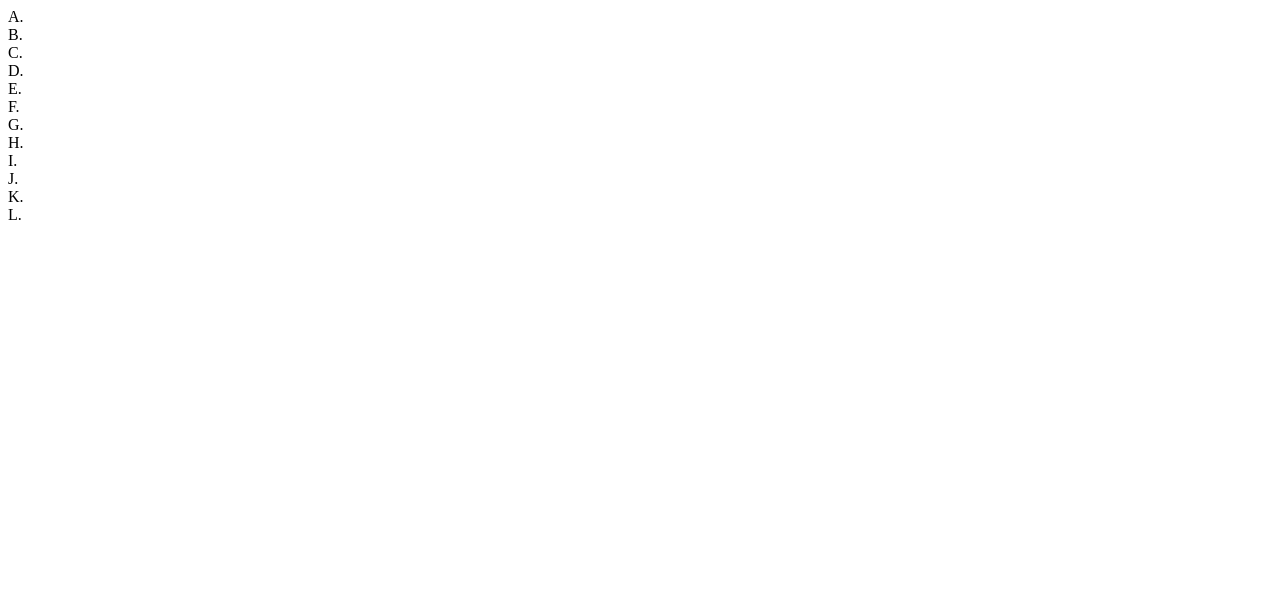
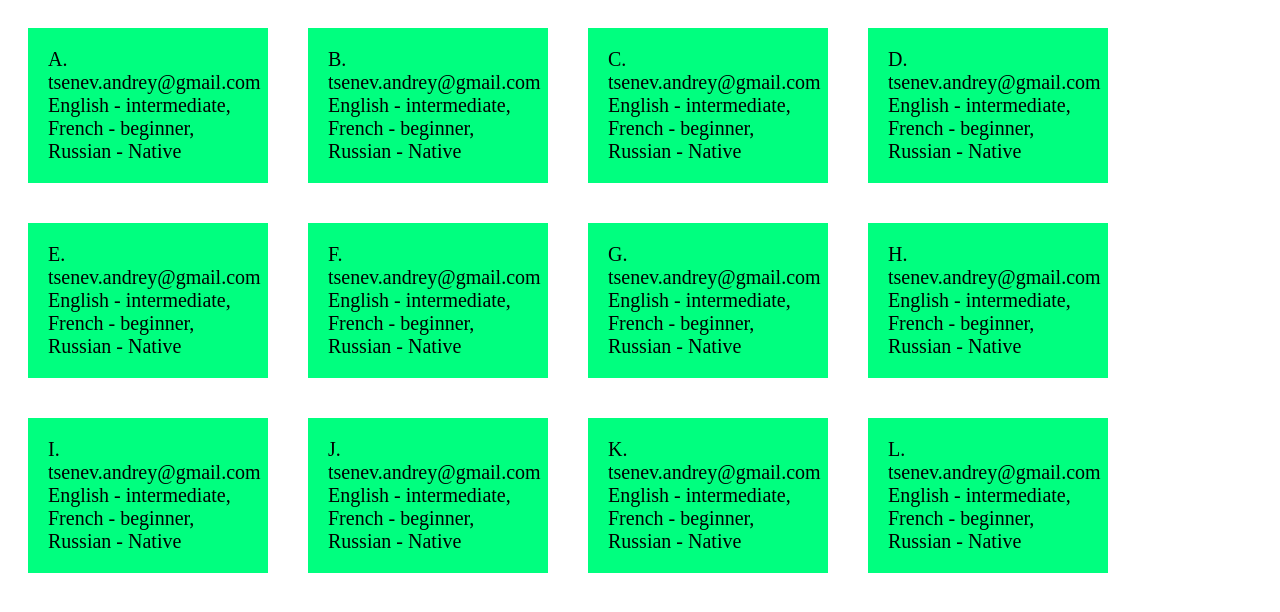
Before and after one commit to swooshkrusty/PortTsenev, a plain HTML site: page flexbox.html in a window 1280 px wide. Drawn offline with Linux system fonts and the light colour scheme.

Commit message:
Add flexbox.html

```diff
--- a/flexbox.html
+++ b/flexbox.html
@@ -1,20 +1,36 @@
 <!DOCTYPE html>
 <html>
+<head>
 <title>Andrey Tsenev</title>
+<style>
+        .container {
+          display: flex;
+          flex-wrap: wrap;
+        }
+        .container > div {
+          background-color: springgreen;
+          font-size: 20px;
+          margin: 20px;
+          padding: 20px;
+          width: 200px;
+        }
+</style>
+
+</head>
 <body>
     <div class='container'>
-      <div>A. </div>
-      <div>B. </div>
-      <div>C. </div>
-      <div>D. </div>
-      <div>E. </div>
-      <div>F. </div>
-      <div>G. </div>
-      <div>H. </div>
-      <div>I. </div>
-      <div>J. </div>
-      <div>K. </div>
-      <div>L. </div>
+      <div>A. tsenev.andrey@gmail.com English - intermediate, French - beginner, Russian - Native</div>
+      <div>B. tsenev.andrey@gmail.com English - intermediate, French - beginner, Russian - Native</div>
+      <div>C. tsenev.andrey@gmail.com English - intermediate, French - beginner, Russian - Native</div>
+      <div>D. tsenev.andrey@gmail.com English - intermediate, French - beginner, Russian - Native</div>
+      <div>E. tsenev.andrey@gmail.com English - intermediate, French - beginner, Russian - Native</div>
+      <div>F. tsenev.andrey@gmail.com English - intermediate, French - beginner, Russian - Native</div>
+      <div>G. tsenev.andrey@gmail.com English - intermediate, French - beginner, Russian - Native</div>
+      <div>H. tsenev.andrey@gmail.com English - intermediate, French - beginner, Russian - Native</div>
+      <div>I. tsenev.andrey@gmail.com English - intermediate, French - beginner, Russian - Native</div>
+      <div>J. tsenev.andrey@gmail.com English - intermediate, French - beginner, Russian - Native</div>
+      <div>K. tsenev.andrey@gmail.com English - intermediate, French - beginner, Russian - Native</div>
+      <div>L. tsenev.andrey@gmail.com English - intermediate, French - beginner, Russian - Native</div>
     </div>
 
 </body>
```
